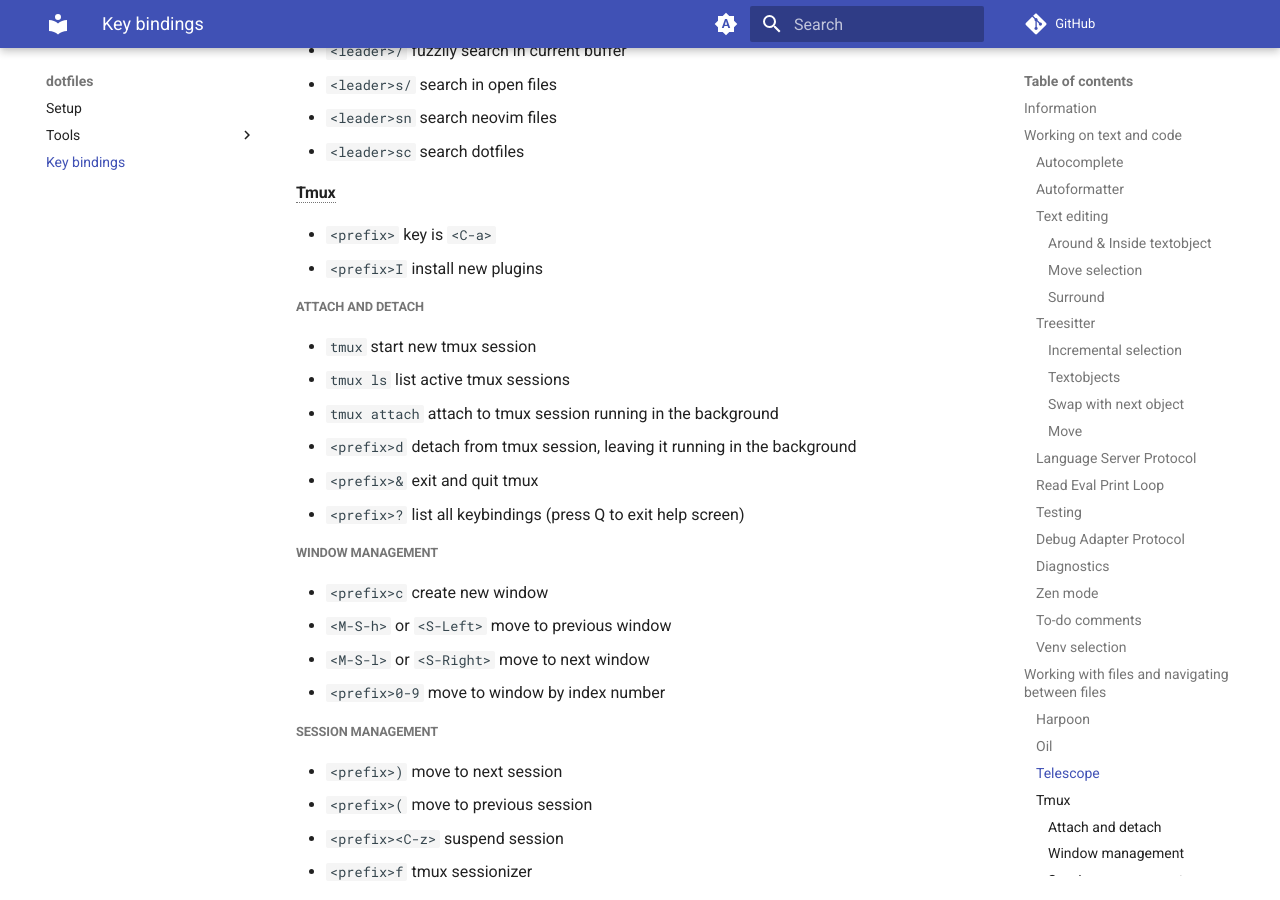
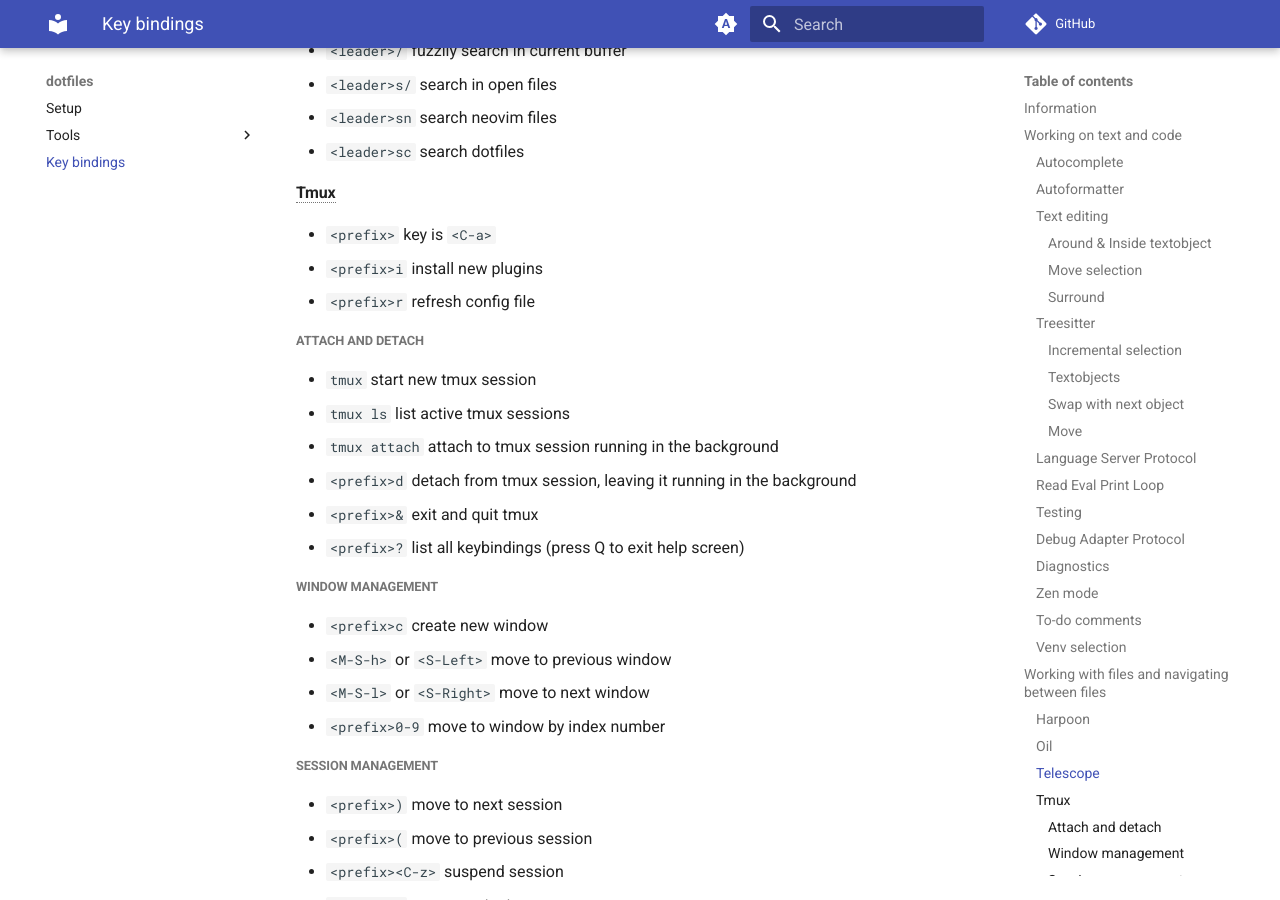
Before and after one commit to HieuDao-code/dotfiles, an MkDocs documentation site: the page built from docs/key_binding.md, in a window 1280 px wide and 900 px high, scrolled down 5453 px. Built offline with MkDocs 1.6.1 and Material for MkDocs 9.7.7, drawn with Linux system fonts in a browser that asks for light colours; comment, search, counter and statistics services are not loaded.

Commit message:
Update key_binding.md

```diff
--- a/docs/key_binding.md
+++ b/docs/key_binding.md
@@ -205,7 +205,8 @@ Move selection in visual mode or current line
 #### <abbr title="tmux">Tmux</abbr>
 
 - `<prefix>` key is `<C-a>`
-- `<prefix>I` install new plugins
+- `<prefix>i` install new plugins
+- `<prefix>r` refresh config file
 
 ##### Attach and detach
 
```
